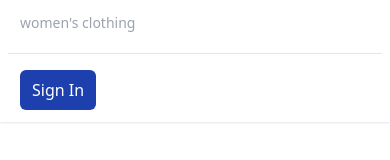
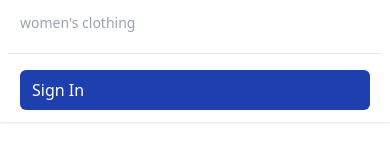
Before and after one commit to mochfarrel06/ShoopingMe, a React (Vite) app: page / in a window 390 px wide. Both pictures are taken after a click on the button "Open main menu". Shown: the part 215-375 px from the top of the page. Built offline with nearby package versions, Linux system fonts and the light colour scheme; no server answers.

Commit message:
Modification navbar

```diff
--- a/src/components/Fragments/NavbarMobile.jsx
+++ b/src/components/Fragments/NavbarMobile.jsx
@@ -87,9 +87,12 @@ function NavbarProfileMobile({user, username, onClick, totalCart}) {
       ) : (
         <>
           <div className="px-3">
-            <button className="block px-3 bg-blue-800 py-2 rounded-md font-medium text-base text-white transition-all duration-150 ease-in-out hover:bg-blue-700">
-              <Link to="/login">Sign In</Link>
-            </button>
+            <Link
+              className="block px-3 bg-blue-800 py-2 rounded-md font-medium text-base text-white transition-all duration-150 ease-in-out hover:bg-blue-700"
+              to="/login"
+            >
+              Sign In
+            </Link>
           </div>
         </>
       )}
```
